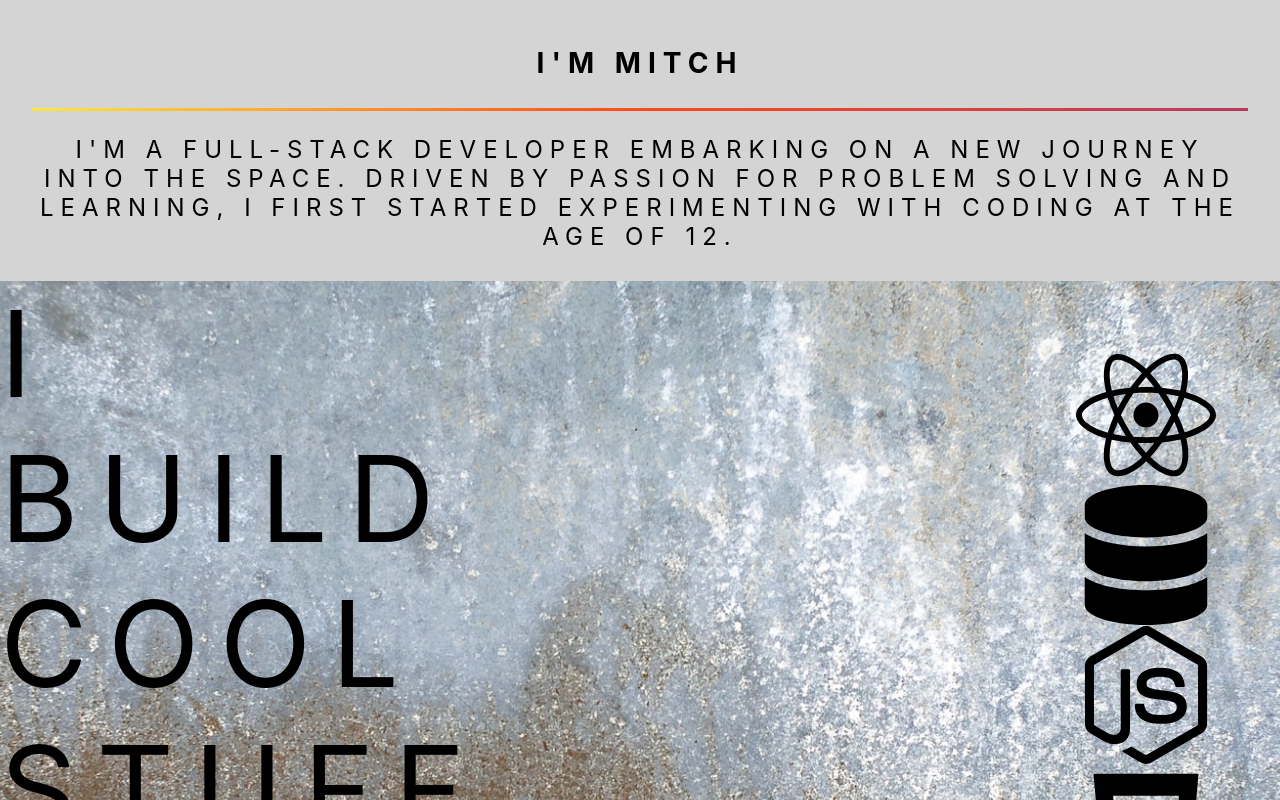
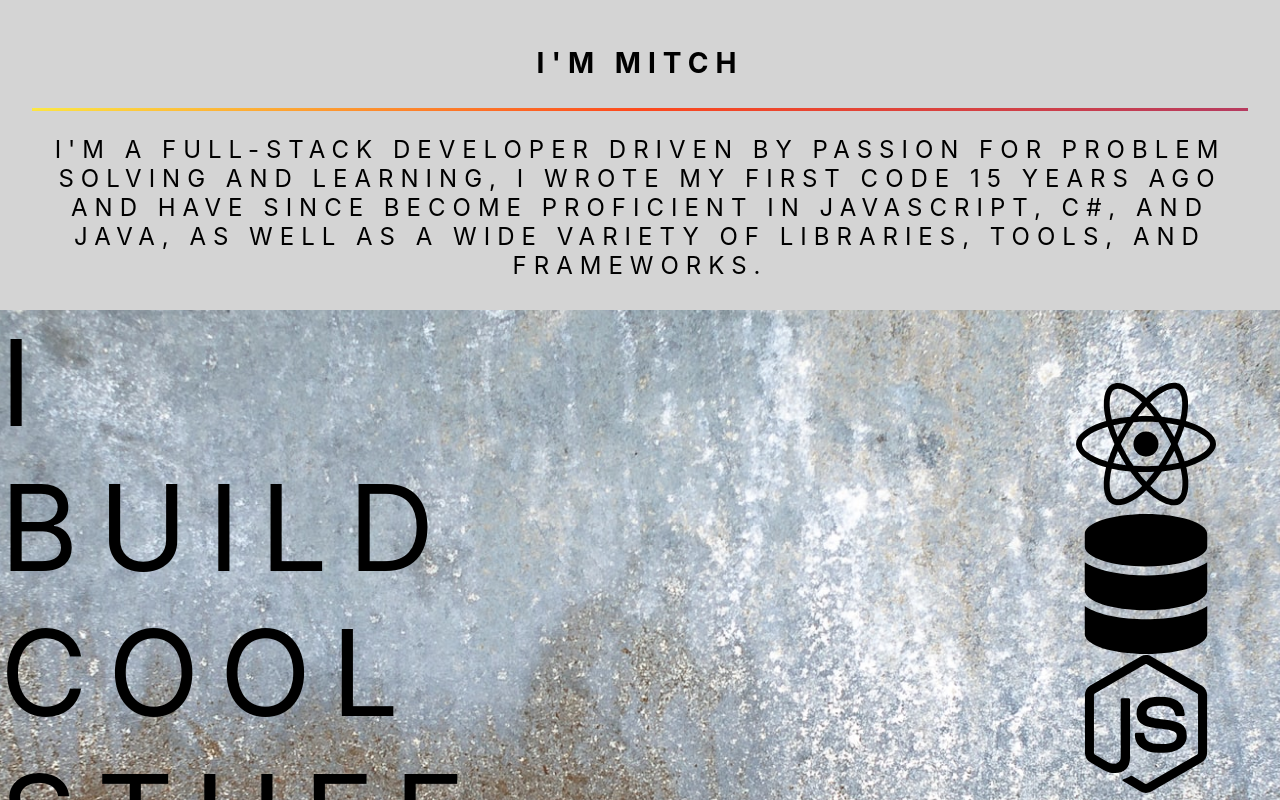
Before and after one commit to ddwk21/oldReactPortfolio, a React (Create React App) app: page / in a window 1280 px wide. Shown: the part 780-1580 px from the top of the page. Built offline with nearby package versions, Linux system fonts and the light colour scheme.

Commit message:
Updated textbox and readme

```diff
--- a/src/App.js
+++ b/src/App.js
@@ -14,7 +14,7 @@ function App() {
   return (
     <div className="App">
       <Cliff></Cliff>
-      <TextBox header="I'm Mitch" content="I'm a full-stack developer embarking on a new journey into the space. Driven by passion for problem solving and learning, I first started experimenting with coding at the age of 12."/>
+      <TextBox header="I'm Mitch" content="I'm a full-stack developer driven by passion for problem solving and learning, I wrote my first code 15 years ago and have since become proficient in Javascript, C#, and Java, as well as a wide variety of libraries, tools, and frameworks."/>
       <Rust></Rust>
       <TextBox header="Projects" content="Here's a few things I've built. I hope you like them."/>
       <Brick></Brick>
```
Also changed, not shown: 1 other file (tests, documents, lock files or other folders).
